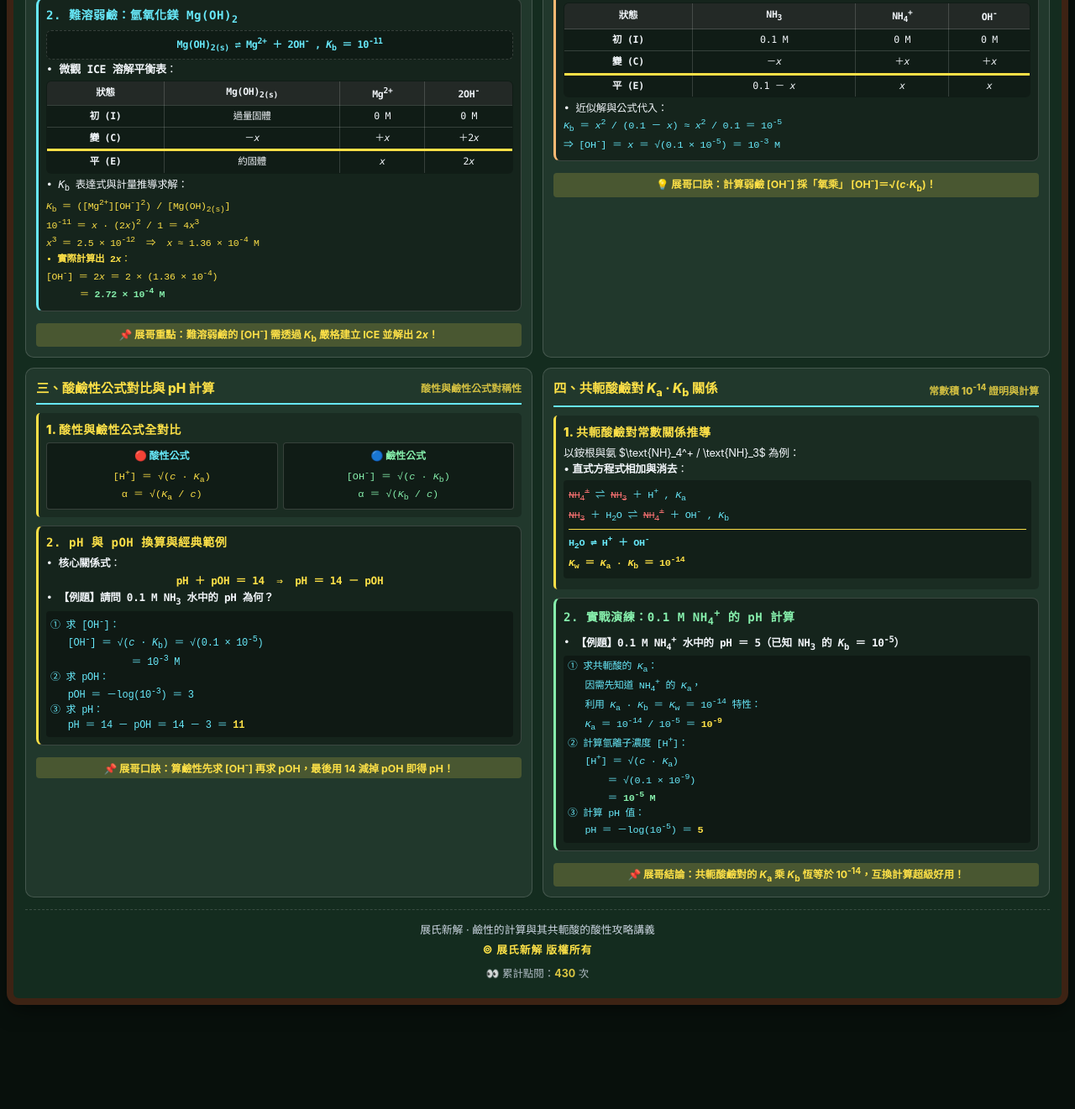
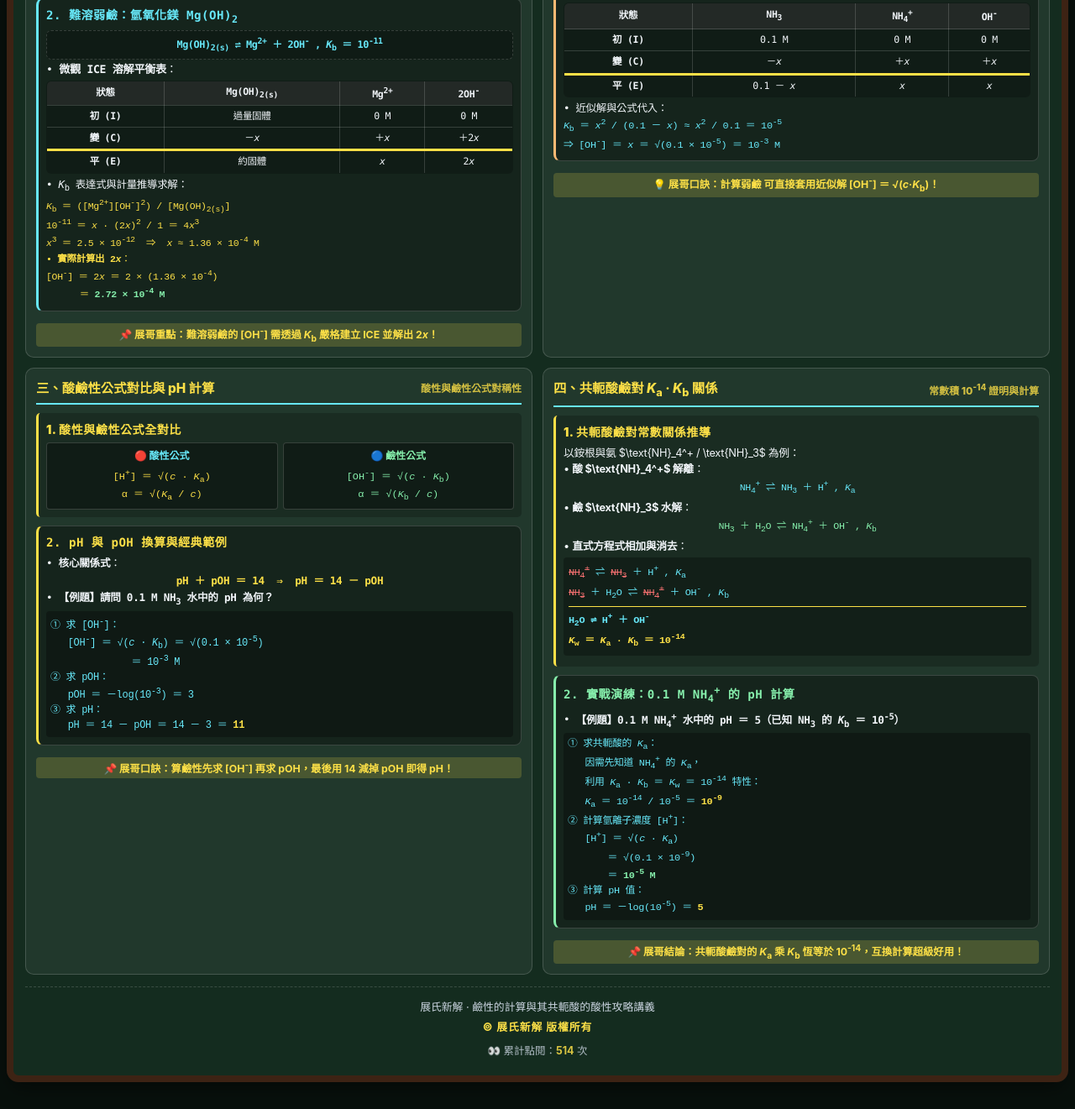
Before and after one commit to Jelly-ChinChan/Acid-base-hand-out7, a plain HTML site: page index.html in a window 1280 px wide. Shown: the part 510-1831 px from the top of the page at 84% size. Before the commit the page ends 1739 px from the top, so only its background shows below. Drawn offline with Linux system fonts and the light colour scheme.

Commit message:
Update index.html

```diff
--- a/index.html
+++ b/index.html
@@ -546,7 +546,7 @@
         </div>
 
         <div class="note-pill" style="display:block; text-align:center;">
-          💡 展哥口訣：計算弱鹼 [OH<sup>-</sup>] 採「氧乘」 [OH<sup>-</sup>]＝√(<i>c</i>·<i>K</i><sub>b</sub>)！
+          💡 展哥口訣：計算弱鹼 可直接套用近似解 [OH<sup>-</sup>] ＝ √(<i>c</i>·<i>K</i><sub>b</sub>)！
         </div>
       </div>
 
@@ -615,6 +615,14 @@
           <div class="sub-head" style="color:var(--chalk-yellow);">1. 共軛酸鹼對常數關係推導</div>
           <div style="font-size:0.8rem; line-height:1.5; letter-spacing:-0.3px;">
             以銨根與氨 $\text{NH}_4^+ / \text{NH}_3$ 為例：<br>
+            • <b>酸 $\text{NH}_4^+$ 解離</b>：<br>
+            <div style="font-family:monospace; color:var(--chalk-cyan); font-size:0.73rem; margin:2px 0; text-align:center;">
+              NH<sub>4</sub><sup>+</sup> ⇌ NH<sub>3</sub> ＋ H<sup>+</sup> , <i>K</i><sub>a</sub>
+            </div>
+            • <b>鹼 $\text{NH}_3$ 水解</b>：<br>
+            <div style="font-family:monospace; color:var(--chalk-green); font-size:0.73rem; margin:2px 0; text-align:center;">
+              NH<sub>3</sub> ＋ H<sub>2</sub>O ⇌ NH<sub>4</sub><sup>+</sup> ＋ OH<sup>-</sup> , <i>K</i><sub>b</sub>
+            </div>
             • <b>直式方程式相加與消去</b>：<br>
             <div style="font-family:monospace; color:var(--chalk-cyan); font-size:0.74rem; margin:4px 0; background:rgba(0,0,0,0.3); padding:6px; border-radius:4px; line-height:1.6;">
               <span style="text-decoration: line-through; color: var(--chalk-red);">NH<sub>4</sub><sup>+</sup></span> ⇌ <span style="text-decoration: line-through; color: var(--chalk-red);">NH<sub>3</sub></span> ＋ H<sup>+</sup> , <i>K</i><sub>a</sub><br>
@@ -659,7 +667,7 @@
       <div>展氏新解 · 鹼性的計算與其共軛酸的酸性攻略講義</div>
       <div class="footer-copyright">© 展氏新解 版權所有</div>
       <div style="font-size:0.78rem; opacity:0.85; margin-top:4px;">
-        👀 累計點閱：<span id="pageViews" style="color:var(--chalk-yellow); font-weight:bold;">430</span> 次
+        👀 累計點閱：<span id="pageViews" style="color:var(--chalk-yellow); font-weight:bold;">514</span> 次
       </div>
     </div>
 
```
